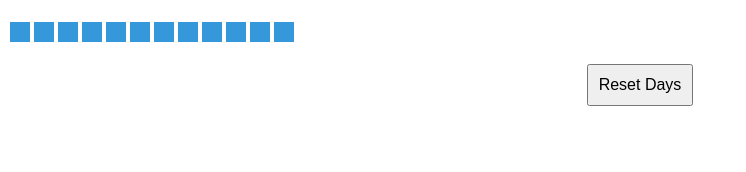
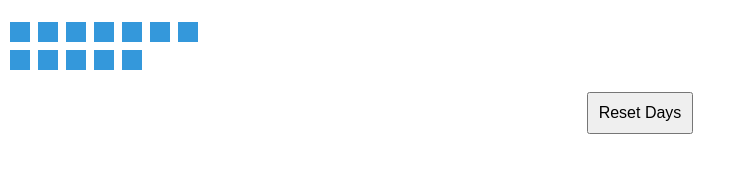
Before and after one commit to teachAlexIt/Days, a plain HTML site: page index.html in a window 1280 px wide. Shown: the whole page, without its empty margins (0-746 px from the left). Drawn offline with Linux system fonts and the light colour scheme.

Commit message:
Add files via upload

```diff
--- a/index.html
+++ b/index.html
@@ -14,6 +14,8 @@
       display: flex;
       flex-wrap: wrap;
       margin-top: 20px;
+      gap: 4px;
+      max-width: 200px;
     }
 
     .day {
@@ -52,6 +54,7 @@
 
       // Set the input date to the saved or current date
       document.getElementById("reset-button").addEventListener("click", function () {
+        alert('Точно?')
         startDate = new Date().toISOString().split("T")[0];
         localStorage.setItem("startDate", startDate);
         updateDaysCounter();
```
